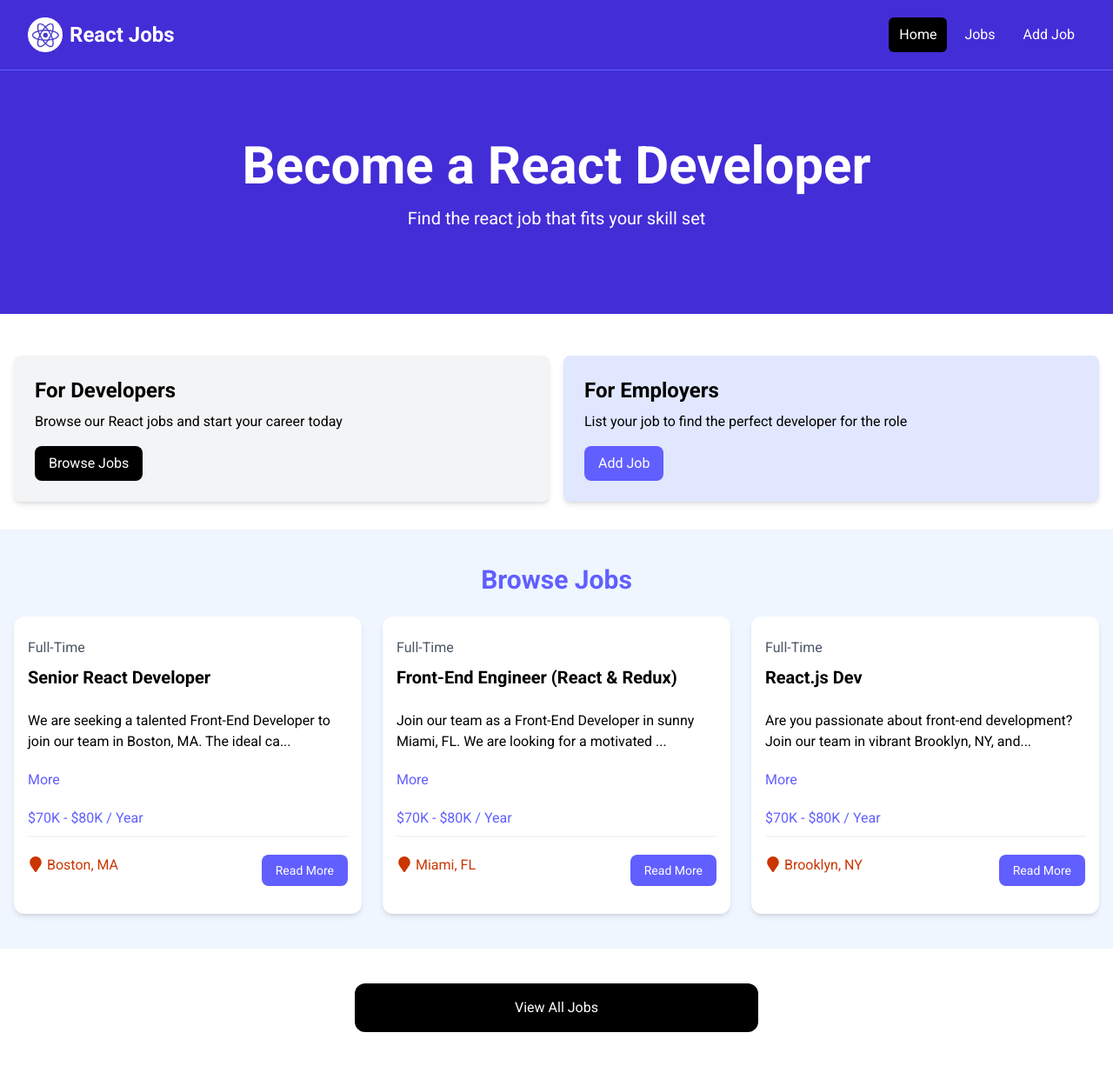
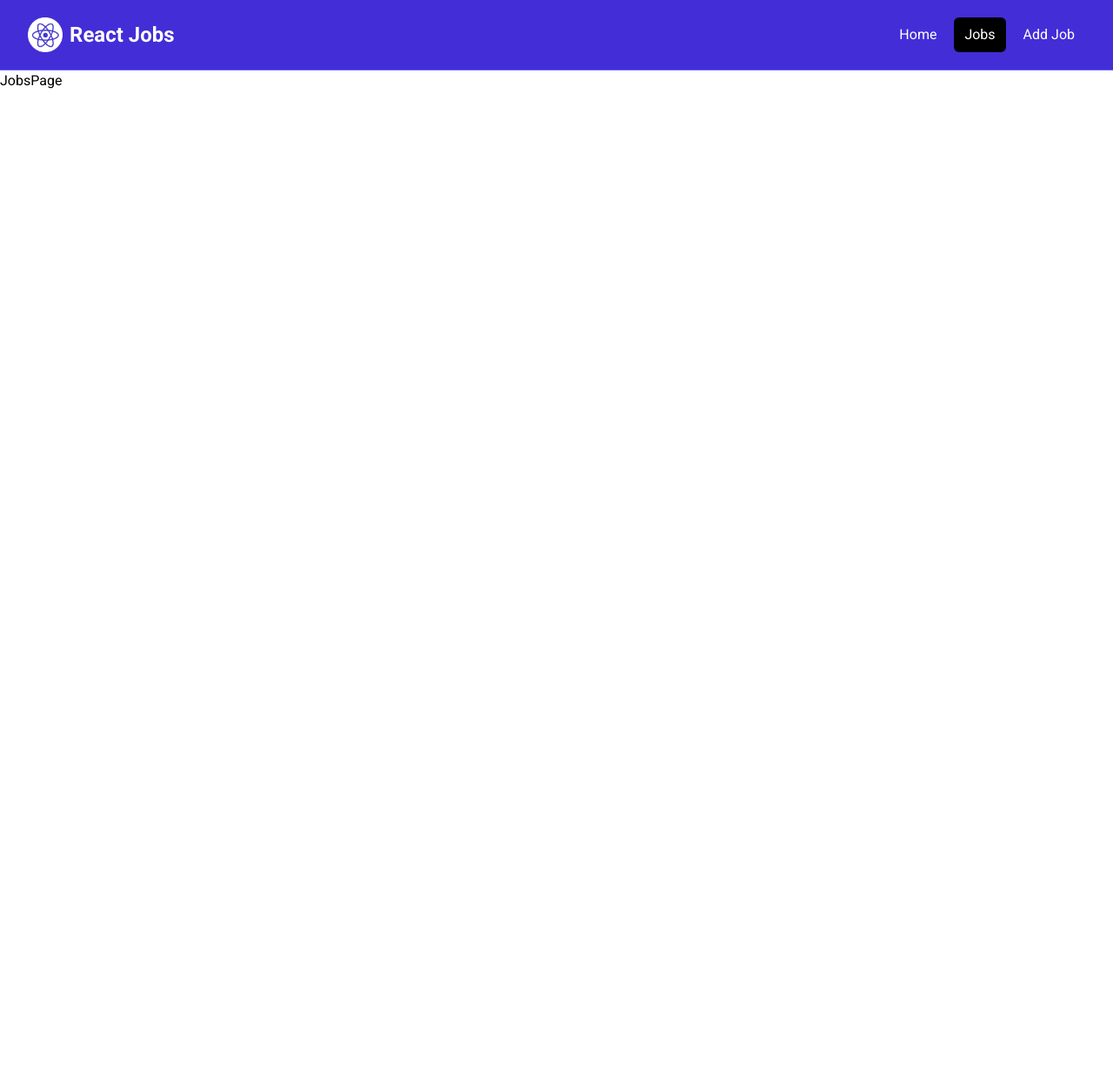
Before and after one commit to markoGodic7/React-Job-Portal, a React (Vite) app: page /jobs in a window 1280 px wide. Shown: the whole page at 87% size. After the commit the page ends 800 px from the top, so only its background shows below. Built offline with nearby package versions, Linux system fonts and the light colour scheme.

Commit message:
Implementation of the React Router, layouts and pages

```diff
--- a/package.json
+++ b/package.json
@@ -14,6 +14,7 @@
     "react": "^19.2.4",
     "react-dom": "^19.2.4",
     "react-icons": "^5.6.0",
+    "react-router-dom": "^7.13.2",
     "tailwindcss": "^4.2.2"
   },
   "devDependencies": {
--- a/src/App.jsx
+++ b/src/App.jsx
@@ -1,24 +1,44 @@
 import React from 'react'
+
+import {
+    Route,
+    createBrowserRouter,
+    createRoutesFromElements,
+    RouterProvider,
+} from "react-router-dom";
+
 import Navbar from "./components/Navbar.jsx";
-import Hero from "./components/Hero.jsx";
-import HomeCards from "./components/HomeCards.jsx";
-import JobListings from "./components/JobListings.jsx";
-import ViewAllJobs from "./components/ViewAllJobs.jsx";
+
+import HomePage from "./pages/HomePage.jsx";
+import MainLayout from "./layouts/MainLayout.jsx";
+import JobsPage from "./pages/JobsPage.jsx";
+import NotFoundPage from "./pages/NotFoundPage.jsx";
+
+const router = createBrowserRouter(
+    createRoutesFromElements(
+        <Route path="/" element={<MainLayout />} >
+            <Route index element={<HomePage />} />
+            <Route path='/jobs' element={<JobsPage />} />
+            <Route path='*' element={<NotFoundPage />} />
+        </Route>
+    )
+)
 
 const App = () => {
     return (
-        <>
-            <Navbar/>
-
-            <Hero />
-
-            <HomeCards />
-
-            <JobListings />
-
-            <ViewAllJobs />
-
-        </>
+        <RouterProvider router={router} />
+        // <>
+        //     <Navbar/>
+        //
+        //     <Hero />
+        //
+        //     <HomeCards />
+        //
+        //     <JobListings />
+        //
+        //     <ViewAllJobs />
+        //
+        // </>
     )
 }
 export default App
--- a/src/components/HomeCards.jsx
+++ b/src/components/HomeCards.jsx
@@ -1,4 +1,5 @@
 import React from 'react'
+import { Link } from 'react-router-dom'
 import Card from './Card'
 
 const HomeCards = () => {
@@ -12,10 +13,10 @@
                         <p className="mt-2 mb-4">
                             Browse our React jobs and start your career today
                         </p>
-                        <a href="/jobs.html"
+                        <Link to="/jobs"
                             className="inline-block bg-black text-white rounded-lg px-4 py-2 hover:bg-gray-700">
                             Browse Jobs
-                        </a>
+                        </Link>
                     </Card>
 
                     <Card bg="bg-indigo-100">
@@ -23,10 +24,10 @@
                         <p className="mt-2 mb-4">
                             List your job to find the perfect developer for the role
                         </p>
-                        <a href="/add-job.html"
+                        <Link to="/add-job"
                             className="inline-block bg-indigo-500 text-white rounded-lg px-4 py-2 hover:bg-indigo-600">
                             Add Job
-                        </a>
+                        </Link>
                     </Card>
 
                 </div>
--- a/src/components/JobListing.jsx
+++ b/src/components/JobListing.jsx
@@ -1,4 +1,5 @@
 import React from 'react'
+import { Link } from 'react-router-dom'
 import { useState } from "react";
 import { FaMapMarker } from 'react-icons/fa'
 
@@ -37,12 +38,12 @@
                         <FaMapMarker className='inline text-lg mb-1 mr-1' />
                         { job.location }
                     </div>
-                    <a
-                        href={` /job/${job.id} `}
+                    <Link
+                        to={` /job/${job.id} `}
                         className="h-[36px] bg-indigo-500 hover:bg-indigo-600 text-white px-4 py-2 rounded-lg text-center text-sm"
                     >
                         Read More
-                    </a>
+                    </Link>
                 </div>
             </div>
         </div>
--- a/src/components/Navbar.jsx
+++ b/src/components/Navbar.jsx
@@ -1,7 +1,14 @@
 import React from 'react'
+import { NavLink } from 'react-router-dom'
 import logo from '../assets/images/logo.png'
 
 const Navbar = () => {
+
+    const linkClass = ({isActive}) =>
+        isActive
+            ? 'bg-black text-white hover:bg-gray-900 hover:text-white rounded-md px-3 py-2'
+            : 'text-white hover:bg-gray-900 hover:text-white rounded-md px-3 py-2';
+
     return (
         <nav className="bg-indigo-700 border-b border-indigo-500">
             <div className="mx-auto max-w-7xl px-2 sm:px-6 lg:px-8">
@@ -10,7 +17,7 @@
                         className="flex flex-1 items-center justify-center md:items-stretch md:justify-start"
                     >
                         {/*Logo*/}
-                        <a className="flex flex-shrink-0 items-center mr-4" href="/index.html">
+                        <NavLink className="flex flex-shrink-0 items-center mr-4" to="/">
                             <img
                                 className="h-10 w-auto"
                                 src={ logo }
@@ -19,23 +26,23 @@
                             <span className="hidden md:block text-white text-2xl font-bold ml-2"
                             >React Jobs</span
                             >
-                        </a>
+                        </NavLink>
                         <div className="md:ml-auto">
                             <div className="flex space-x-2">
-                                <a
-                                    href="/index.html"
-                                    className="text-white bg-black hover:bg-gray-900 hover:text-white rounded-md px-3 py-2"
-                                >Home</a
+                                <NavLink
+                                    to="/"
+                                    className={ linkClass }
+                                >Home</NavLink
                                 >
-                                <a
-                                    href="/jobs.html"
-                                    className="text-white hover:bg-gray-900 hover:text-white rounded-md px-3 py-2"
-                                >Jobs</a
+                                <NavLink
+                                    to="/jobs"
+                                    className={ linkClass }
+                                >Jobs</NavLink
                                 >
-                                <a
-                                    href="/add-job.html"
-                                    className="text-white hover:bg-gray-900 hover:text-white rounded-md px-3 py-2"
-                                >Add Job</a
+                                <NavLink
+                                    to="/add-job"
+                                    className={ linkClass }
+                                >Add Job</NavLink
                                 >
                             </div>
                         </div>
--- a/src/components/ViewAllJobs.jsx
+++ b/src/components/ViewAllJobs.jsx
@@ -1,12 +1,13 @@
 import React from 'react'
+import { Link } from 'react-router-dom'
 
 const ViewAllJobs = () => {
     return (
         <section className="m-auto max-w-lg my-10 px-6">
-            <a
-                href="/jobs"
+            <Link
+                to="/jobs"
                 className="block bg-black text-white text-center py-4 px-6 rounded-xl hover:bg-gray-700"
-            >View All Jobs</a
+            >View All Jobs</Link
             >
         </section>
     )
--- /dev/null
+++ b/src/layouts/MainLayout.jsx
@@ -0,0 +1,13 @@
+import React from 'react'
+import {Outlet} from 'react-router-dom'
+import Navbar from '../components/Navbar.jsx'
+
+const MainLayout = () => {
+    return (
+        <>
+            <Navbar />
+            <Outlet />
+        </>
+    )
+}
+export default MainLayout
--- /dev/null
+++ b/src/pages/HomePage.jsx
@@ -0,0 +1,17 @@
+import React from 'react'
+import Hero from "../components/Hero.jsx";
+import HomeCards from "../components/HomeCards.jsx";
+import JobListings from "../components/JobListings.jsx";
+import ViewAllJobs from "../components/ViewAllJobs.jsx";
+
+const HomePage = () => {
+    return (
+        <>
+            <Hero />
+            <HomeCards />
+            <JobListings />
+            <ViewAllJobs />
+        </>
+    )
+}
+export default HomePage
--- /dev/null
+++ b/src/pages/JobsPage.jsx
@@ -0,0 +1,8 @@
+import React from 'react'
+
+const JobsPage = () => {
+    return (
+        <div>JobsPage</div>
+    )
+}
+export default JobsPage
--- /dev/null
+++ b/src/pages/NotFoundPage.jsx
@@ -0,0 +1,18 @@
+import React from 'react'
+import { Link } from 'react-router-dom'
+import { FaExclamationTriangle } from 'react-icons/fa'
+
+const NotFoundPage = () => {
+    return (
+        <section className="text-center flex flex-col justify-center items-center h-96">
+            <FaExclamationTriangle className="text-yellow-400 text-6xl mb-4" />
+            <h1 className="text-6xl font-bold mb-4">404 Not Found</h1>
+            <p className="text-xl mb-5">This page does not exist</p>
+            <Link
+                to="/"
+                className="text-white bg-indigo-700 hover:bg-indigo-900 rounded-md px-3 py-2 mt-4"
+            >Go Back</Link>
+        </section>
+    )
+}
+export default NotFoundPage
```
Also changed, not shown: 1 other file (tests, documents, lock files or other folders).
